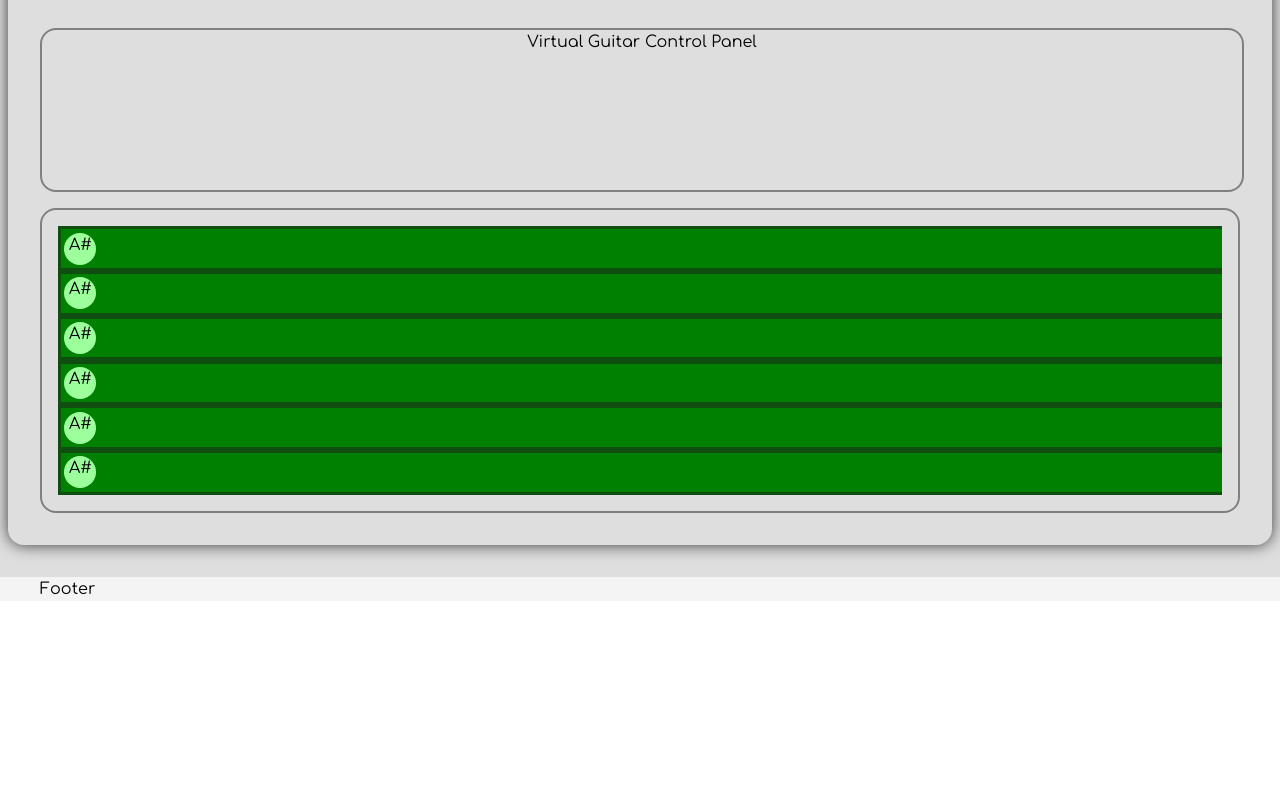
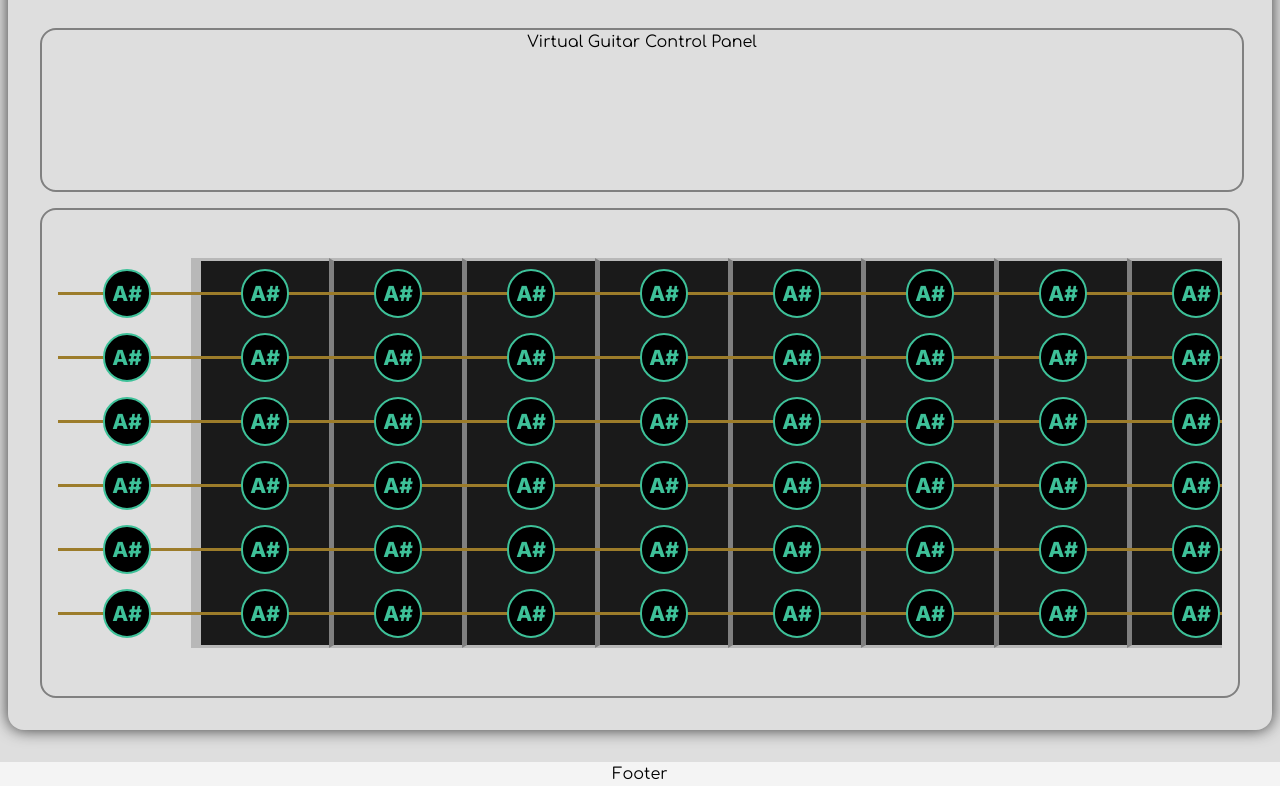
Before and after one commit to NovaSharx/Novabrato, a React (Create React App) app in the folder frontend/: page / in a window 1280 px wide. Shown: the part 843-1629 px from the top of the page. Before the commit the page ends 1444 px from the top, so only its background shows below. Built offline with nearby package versions, Linux system fonts and the light colour scheme.

Commit message:
Added styling to virtual guitar.

```diff
--- a/frontend/src/components/Navigation/Navigation.tsx
+++ b/frontend/src/components/Navigation/Navigation.tsx
@@ -34,7 +34,9 @@ const Navigation: FC = (): ReactElement => {
                     <span className='nav-option-button'>About</span>
                     <span className='nav-option-button'
                         style={{
-                            backgroundColor: 'grey', color: theme.palette.text.primary
+                            backgroundColor: theme.palette.background.tertiary,
+                            color: theme.palette.text.primary,
+                            borderRadius: '0.2rem'
                         }}
                         onClick={toggleThemeMode}
                     >
--- a/frontend/src/components/VirtualGuitar/VirtualGuitarNeck.tsx
+++ b/frontend/src/components/VirtualGuitar/VirtualGuitarNeck.tsx
@@ -3,7 +3,7 @@ import VirtualGuitarString from './VirtualGuitarString';
 
 const VirtualGuitarNeck: FC = (): ReactElement => {
     return (
-        <div id='virtual-guitar-neck'>
+        <div className='virtual-guitar-neck'>
             <VirtualGuitarString />
             <VirtualGuitarString />
             <VirtualGuitarString />
--- a/frontend/src/components/VirtualGuitar/VirtualGuitarNote.tsx
+++ b/frontend/src/components/VirtualGuitar/VirtualGuitarNote.tsx
@@ -2,8 +2,10 @@ import { FC, ReactElement } from 'react';
 
 const VirtualGuitarNote: FC = (): ReactElement => {
     return (
-        <div id='virtual-guitar-note'>
-            A#
+        <div className='virtual-guitar-fret'>
+            <div className='virtual-guitar-note'>
+                A#
+            </div>
         </div>
     )
 }
--- a/frontend/src/components/VirtualGuitar/VirtualGuitarString.tsx
+++ b/frontend/src/components/VirtualGuitar/VirtualGuitarString.tsx
@@ -3,8 +3,22 @@ import VirtualGuitarNote from './VirtualGuitarNote';
 
 const VirtualGuitarString: FC = (): ReactElement => {
     return (
-        <div id='virtual-guitar-string'>
-            <VirtualGuitarNote />
+        <div className='virtual-guitar-string'>
+                <VirtualGuitarNote />
+                <VirtualGuitarNote />
+                <VirtualGuitarNote />
+                <VirtualGuitarNote />
+                <VirtualGuitarNote />
+                <VirtualGuitarNote />
+                <VirtualGuitarNote />
+                <VirtualGuitarNote />
+                <VirtualGuitarNote />
+                <VirtualGuitarNote />
+                <VirtualGuitarNote />
+                <VirtualGuitarNote />
+                <VirtualGuitarNote />
+                <VirtualGuitarNote />
+                <VirtualGuitarNote />
         </div>
     )
 }
--- a/frontend/src/stylesheets/css/main.css
+++ b/frontend/src/stylesheets/css/main.css
@@ -139,9 +139,10 @@ p {
 
 #footer {
   width: 100%;
+  text-align: center;
 }
 
-#virtual-guitar-container {
+.virtual-guitar-container {
   margin-top: 2rem;
   margin-bottom: 2rem;
   padding: 2rem;
@@ -149,18 +150,18 @@ p {
   flex-direction: column;
   border-radius: 1rem;
 }
-#virtual-guitar-container #virtual-guitar-title {
+.virtual-guitar-container .virtual-guitar-title {
   text-align: center;
   font-size: 3rem;
 }
-#virtual-guitar-container #virtual-guitar-content #virtual-guitar-control-panel {
+.virtual-guitar-container .virtual-guitar-content .virtual-guitar-control-panel {
   text-align: center;
   width: 100%;
   height: 10rem;
   border: 2px solid grey;
   border-radius: 1rem;
 }
-#virtual-guitar-container #virtual-guitar-content #virtual-guitar-fretboard-container {
+.virtual-guitar-container .virtual-guitar-content .virtual-guitar-fretboard-container {
   box-sizing: border-box;
   margin-top: 1rem;
   padding: 1rem;
@@ -169,23 +170,65 @@ p {
   border: 2px solid grey;
   border-radius: 1rem;
 }
-#virtual-guitar-container #virtual-guitar-content #virtual-guitar-fretboard-container #virtual-guitar-neck {
-  background-color: rgb(16, 77, 16);
+.virtual-guitar-container .virtual-guitar-content .virtual-guitar-fretboard-container .virtual-guitar-neck {
+  padding: 2rem 0rem;
   display: flex;
   flex-direction: column;
   overflow-x: scroll;
 }
-#virtual-guitar-container #virtual-guitar-content #virtual-guitar-fretboard-container #virtual-guitar-neck #virtual-guitar-string {
-  background-color: green;
-  margin: 0.2rem;
+.virtual-guitar-container .virtual-guitar-content .virtual-guitar-fretboard-container .virtual-guitar-neck .virtual-guitar-string {
+  display: flex;
   width: 2000px;
 }
-#virtual-guitar-container #virtual-guitar-content #virtual-guitar-fretboard-container #virtual-guitar-neck #virtual-guitar-string #virtual-guitar-note {
-  background-color: rgb(156, 255, 156);
-  margin: 0.2rem;
-  width: 2rem;
-  height: 2rem;
+.virtual-guitar-container .virtual-guitar-content .virtual-guitar-fretboard-container .virtual-guitar-neck .virtual-guitar-string:first-child .virtual-guitar-fret {
+  border-top: 3px solid #b8b8b8;
+}
+.virtual-guitar-container .virtual-guitar-content .virtual-guitar-fretboard-container .virtual-guitar-neck .virtual-guitar-string:last-child .virtual-guitar-fret {
+  border-bottom: 3px solid #b8b8b8;
+}
+.virtual-guitar-container .virtual-guitar-content .virtual-guitar-fretboard-container .virtual-guitar-neck .virtual-guitar-string .virtual-guitar-fret {
+  box-sizing: content-box;
+  position: relative;
+  background-color: #1a1a1a;
+  border-left: 5px solid grey;
+  display: flex;
+  justify-content: center;
+  align-items: center;
+  width: 10rem;
+  height: 4rem;
+}
+.virtual-guitar-container .virtual-guitar-content .virtual-guitar-fretboard-container .virtual-guitar-neck .virtual-guitar-string .virtual-guitar-fret:nth-child(2) {
+  border-left: 10px solid #b8b8b8;
+}
+.virtual-guitar-container .virtual-guitar-content .virtual-guitar-fretboard-container .virtual-guitar-neck .virtual-guitar-string .virtual-guitar-fret::after {
+  position: absolute;
+  width: 120%;
+  height: 3px;
+  background-color: #9C7C2A;
   border-radius: 1rem;
+  content: "";
+}
+.virtual-guitar-container .virtual-guitar-content .virtual-guitar-fretboard-container .virtual-guitar-neck .virtual-guitar-string .virtual-guitar-fret .virtual-guitar-note {
+  display: flex;
+  justify-content: center;
+  align-items: center;
+  background-color: black;
+  border: 2px solid #3EC199;
+  font-family: "Inter";
+  font-size: 1.3rem;
+  font-weight: 800;
+  color: #3EC199;
+  width: 2.8rem;
+  height: 2.8rem;
+  border-radius: 2.8rem;
+  z-index: 1;
+}
+.virtual-guitar-container .virtual-guitar-content .virtual-guitar-fretboard-container .virtual-guitar-neck .virtual-guitar-string .virtual-guitar-fret .virtual-guitar-note:hover {
+  cursor: pointer;
+}
+.virtual-guitar-container .virtual-guitar-content .virtual-guitar-fretboard-container .virtual-guitar-neck .virtual-guitar-string .virtual-guitar-fret:first-child {
+  border-color: transparent;
+  background-color: transparent;
 }
 
 #home {
--- a/frontend/src/stylesheets/scss/components/_footer.scss
+++ b/frontend/src/stylesheets/scss/components/_footer.scss
@@ -1,3 +1,4 @@
 #footer {
-    width: 100%
+    width: 100%;
+    text-align: center;
 }
--- a/frontend/src/stylesheets/scss/components/_virtual-guitar.scss
+++ b/frontend/src/stylesheets/scss/components/_virtual-guitar.scss
@@ -1,4 +1,4 @@
-#virtual-guitar-container {
+.virtual-guitar-container {
     margin-top: 2rem;
     margin-bottom: 2rem;
     padding: 2rem;
@@ -6,16 +6,16 @@
     flex-direction: column;
     border-radius: 1rem;
 
-    #virtual-guitar-title {
+    .virtual-guitar-title {
         text-align: center;
         font-size: 3rem;
 
         h2 {}
     }
 
-    #virtual-guitar-content {
+    .virtual-guitar-content {
 
-        #virtual-guitar-control-panel {
+        .virtual-guitar-control-panel {
             text-align: center;
             width: 100%;
             height: 10rem;
@@ -23,7 +23,7 @@
             border-radius: 1rem;
         }
 
-        #virtual-guitar-fretboard-container {
+        .virtual-guitar-fretboard-container {
             box-sizing: border-box;
             margin-top: 1rem;
             padding: 1rem;
@@ -32,23 +32,76 @@
             border: 2px solid grey;
             border-radius: 1rem;
 
-            #virtual-guitar-neck {
-                background-color: rgb(16, 77, 16);
+            .virtual-guitar-neck {
+                padding: 2rem 0rem;
                 display: flex;
                 flex-direction: column;
                 overflow-x: scroll;
 
-                #virtual-guitar-string {
-                    background-color: green;
-                    margin: 0.2rem;
+                .virtual-guitar-string {
+                    display: flex;
                     width: 2000px;
 
-                    #virtual-guitar-note {
-                        background-color: rgb(156, 255, 156);
-                        margin: 0.2rem;
-                        width: 2rem;
-                        height: 2rem;
-                        border-radius: 1rem;
+                    &:first-child {
+                        .virtual-guitar-fret {
+                            border-top: 3px solid #b8b8b8;
+                        }
+                    }
+
+                    &:last-child {
+                        .virtual-guitar-fret {
+                            border-bottom: 3px solid #b8b8b8;
+                        }
+                    }
+
+                    .virtual-guitar-fret {
+                        box-sizing: content-box;
+                        position: relative;
+                        background-color: #1a1a1a;
+                        border-left: 5px solid grey;
+                        display: flex;
+                        justify-content: center;
+                        align-items: center;
+                        width: 10rem;
+                        height: 4rem;
+
+                        &:nth-child(2) {
+                            border-left: 10px solid #b8b8b8;
+                        }
+
+                        &::after {
+                            position: absolute;
+                            width: 120%;
+                            height: 3px;
+                            background-color: #9C7C2A;
+                            border-radius: 1rem;
+                            content: '';
+                        }
+
+                        .virtual-guitar-note {
+                            display: flex;
+                            justify-content: center;
+                            align-items: center;
+                            background-color: black;
+                            border: 2px solid #3EC199;
+                            font-family: 'Inter';
+                            font-size: 1.3rem;
+                            font-weight: 800;
+                            color: #3EC199;
+                            width: 2.8rem;
+                            height: 2.8rem;
+                            border-radius: 2.8rem;
+                            z-index: 1;
+
+                            &:hover {
+                                cursor: pointer;
+                            }
+                        }
+
+                        &:first-child {
+                            border-color: transparent;
+                            background-color: transparent;
+                        }
                     }
                 }
             }
```
Also changed, not shown: frontend/src/components/VirtualGuitar/VirtualGuitarContainer.tsx (+5 -5 lines), 1 other file (tests, documents, lock files or other folders).
